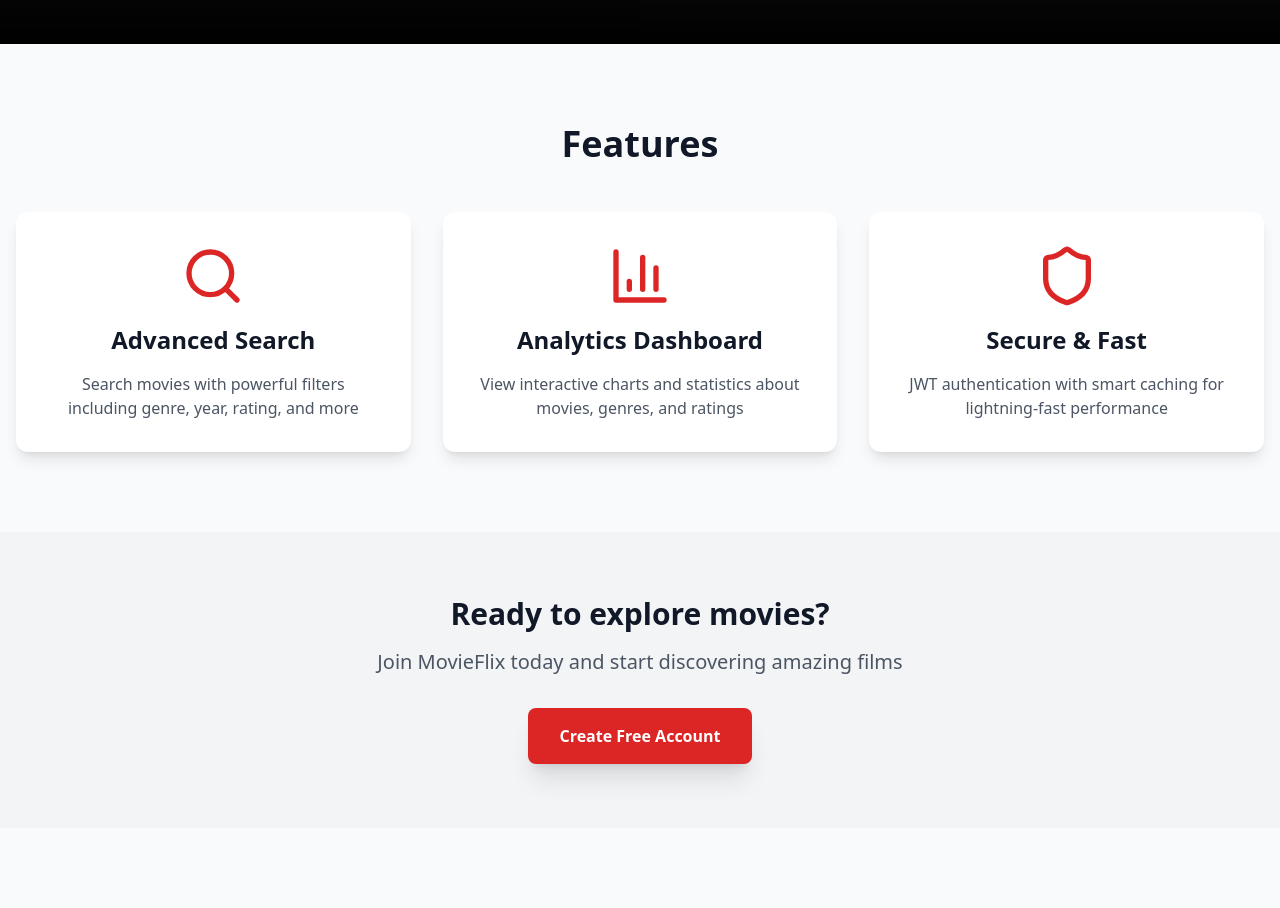
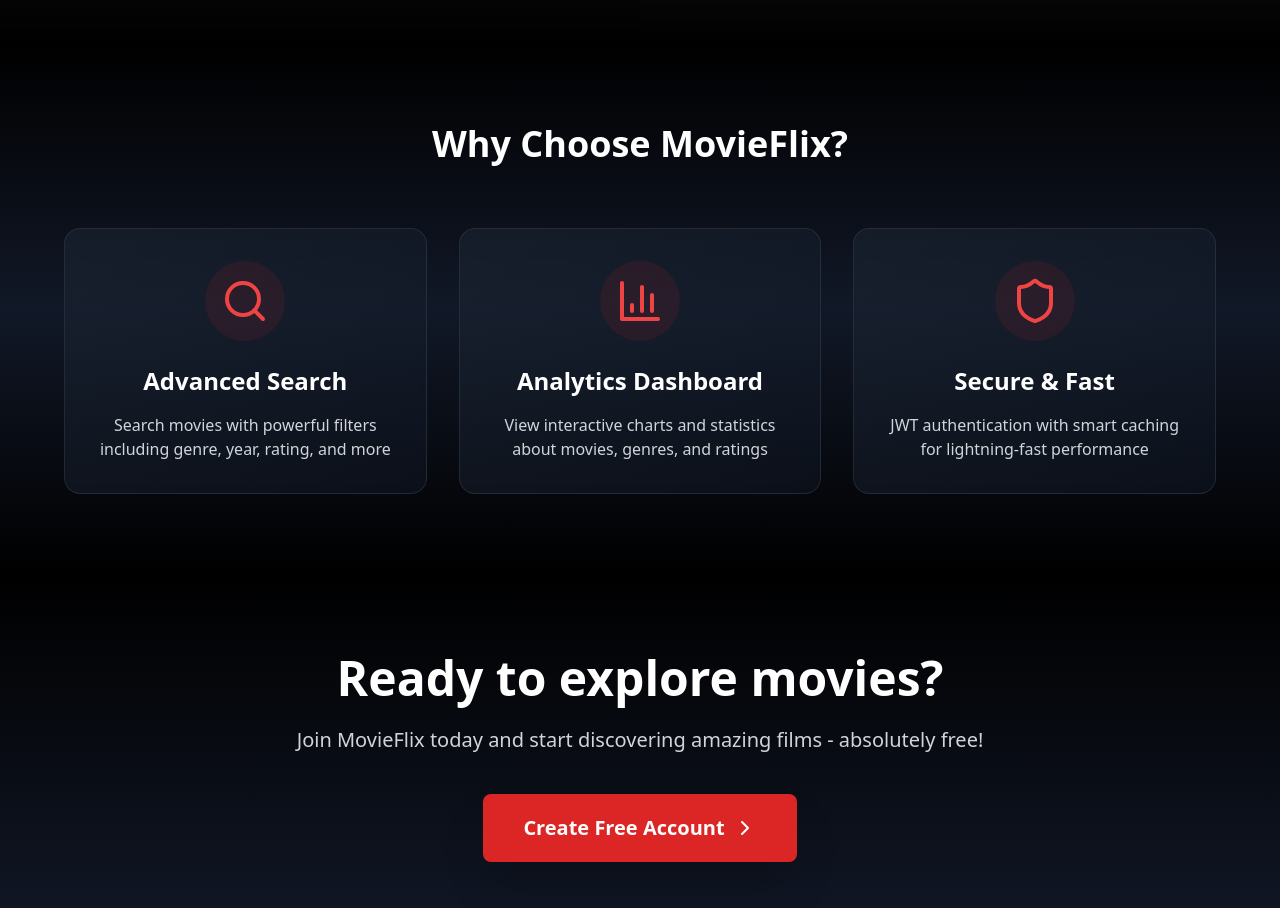
Before and after one commit to physicsgtx/movieflix-moengage, a React (Vite) app in the folder movieflix-frontend/: page / in a window 1280 px wide. Shown: the part 820-1728 px from the top of the page. Before the commit the page ends 1648 px from the top, so only its background shows below. Built offline with nearby package versions, Linux system fonts and the light colour scheme; no server answers; grey boxes are pictures that could not be loaded.

Commit message:
Improve homepage: change to free pricing, add dark blended features section with glassmorphism

```diff
--- a/movieflix-frontend/src/pages/Home.jsx
+++ b/movieflix-frontend/src/pages/Home.jsx
@@ -59,7 +59,7 @@
 
             {/* Subheading */}
             <p className="text-lg sm:text-xl md:text-2xl text-white mb-4 sm:mb-6">
-              Starts at ₹149. Cancel at any time.
+              Watch anywhere. Cancel anytime. Absolutely free.
             </p>
 
             {/* Description */}
@@ -110,65 +110,74 @@
         </div>
       </div>
 
-      {/* Features Section */}
-      <div className="container mx-auto px-4 py-20">
-        <h2 className="text-4xl font-bold text-center mb-12 text-gray-900 dark:text-white">
-          Features
+      {/* Features Section - Blended with dark background */}
+      <div className="bg-gradient-to-b from-black via-gray-900 to-black py-20">
+        <div className="container mx-auto px-4">
+          <h2 className="text-4xl font-bold text-center mb-16 text-white">
+            Why Choose MovieFlix?
           </h2>
-        <div className="grid md:grid-cols-3 gap-8">
-          <div className="card p-8 text-center">
-            <div className="flex justify-center mb-4">
-              <Search className="w-16 h-16 text-red-600" />
+          <div className="grid md:grid-cols-3 gap-8 max-w-6xl mx-auto">
+            <div className="bg-gradient-to-br from-gray-800/50 to-gray-900/50 backdrop-blur-sm border border-gray-700/50 rounded-2xl p-8 text-center hover:scale-105 transition-transform duration-300">
+              <div className="flex justify-center mb-6">
+                <div className="p-4 bg-red-600/10 rounded-full">
+                  <Search className="w-12 h-12 text-red-500" />
                 </div>
-            <h3 className="text-2xl font-bold mb-4 text-gray-900 dark:text-white">
+              </div>
+              <h3 className="text-2xl font-bold mb-4 text-white">
                 Advanced Search
               </h3>
-            <p className="text-gray-600 dark:text-gray-400">
+              <p className="text-gray-300">
                 Search movies with powerful filters including genre, year, rating, and more
               </p>
             </div>
 
-          <div className="card p-8 text-center">
-            <div className="flex justify-center mb-4">
-              <BarChart3 className="w-16 h-16 text-red-600" />
+            <div className="bg-gradient-to-br from-gray-800/50 to-gray-900/50 backdrop-blur-sm border border-gray-700/50 rounded-2xl p-8 text-center hover:scale-105 transition-transform duration-300">
+              <div className="flex justify-center mb-6">
+                <div className="p-4 bg-red-600/10 rounded-full">
+                  <BarChart3 className="w-12 h-12 text-red-500" />
                 </div>
-            <h3 className="text-2xl font-bold mb-4 text-gray-900 dark:text-white">
+              </div>
+              <h3 className="text-2xl font-bold mb-4 text-white">
                 Analytics Dashboard
               </h3>
-            <p className="text-gray-600 dark:text-gray-400">
+              <p className="text-gray-300">
                 View interactive charts and statistics about movies, genres, and ratings
               </p>
             </div>
 
-          <div className="card p-8 text-center">
-            <div className="flex justify-center mb-4">
-              <Shield className="w-16 h-16 text-red-600" />
+            <div className="bg-gradient-to-br from-gray-800/50 to-gray-900/50 backdrop-blur-sm border border-gray-700/50 rounded-2xl p-8 text-center hover:scale-105 transition-transform duration-300">
+              <div className="flex justify-center mb-6">
+                <div className="p-4 bg-red-600/10 rounded-full">
+                  <Shield className="w-12 h-12 text-red-500" />
                 </div>
-            <h3 className="text-2xl font-bold mb-4 text-gray-900 dark:text-white">
+              </div>
+              <h3 className="text-2xl font-bold mb-4 text-white">
                 Secure & Fast
               </h3>
-            <p className="text-gray-600 dark:text-gray-400">
+              <p className="text-gray-300">
                 JWT authentication with smart caching for lightning-fast performance
               </p>
             </div>
           </div>
         </div>
+      </div>
 
-      {/* CTA Section */}
+      {/* CTA Section - Blended */}
       {!token && (
-        <div className="bg-gray-100 dark:bg-gray-800 py-16">
-          <div className="container mx-auto px-4 text-center">
-            <h2 className="text-3xl font-bold mb-4 text-gray-900 dark:text-white">
+        <div className="bg-gradient-to-b from-black to-gray-900 py-20">
+          <div className="container mx-auto px-4 text-center max-w-3xl">
+            <h2 className="text-4xl sm:text-5xl font-bold mb-6 text-white">
               Ready to explore movies?
             </h2>
-            <p className="text-xl text-gray-600 dark:text-gray-400 mb-8">
-              Join MovieFlix today and start discovering amazing films
+            <p className="text-xl text-gray-300 mb-10">
+              Join MovieFlix today and start discovering amazing films - absolutely free!
             </p>
             <Link
               to="/register"
-              className="inline-block px-8 py-4 bg-red-600 text-white rounded-lg font-semibold hover:bg-red-700 transition-all transform hover:scale-105 shadow-xl"
+              className="inline-flex items-center space-x-2 px-10 py-5 bg-red-600 text-white rounded-lg font-semibold hover:bg-red-700 transition-all transform hover:scale-105 shadow-2xl text-xl"
             >
-              Create Free Account
+              <span>Create Free Account</span>
+              <ChevronRight className="w-6 h-6" />
             </Link>
           </div>
         </div>
```
Lines whose indentation alone changed are shown as unchanged.
